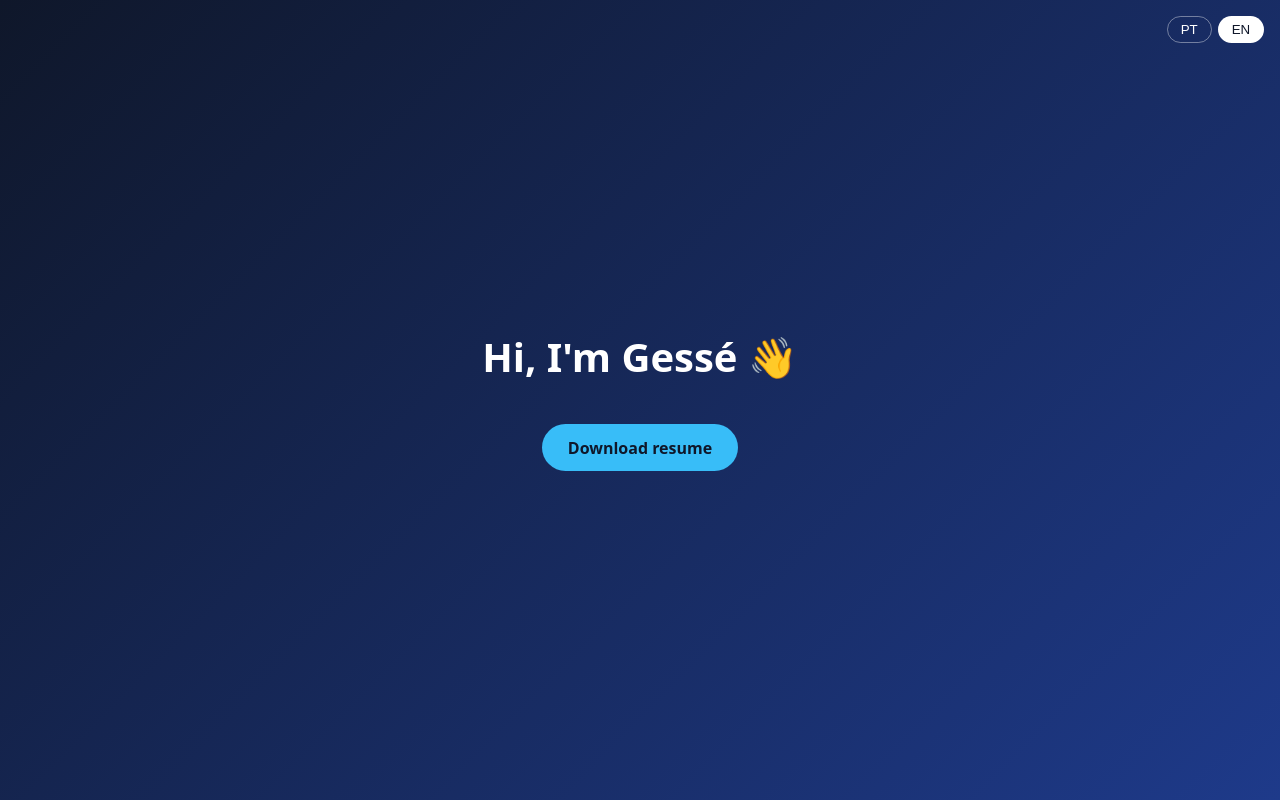
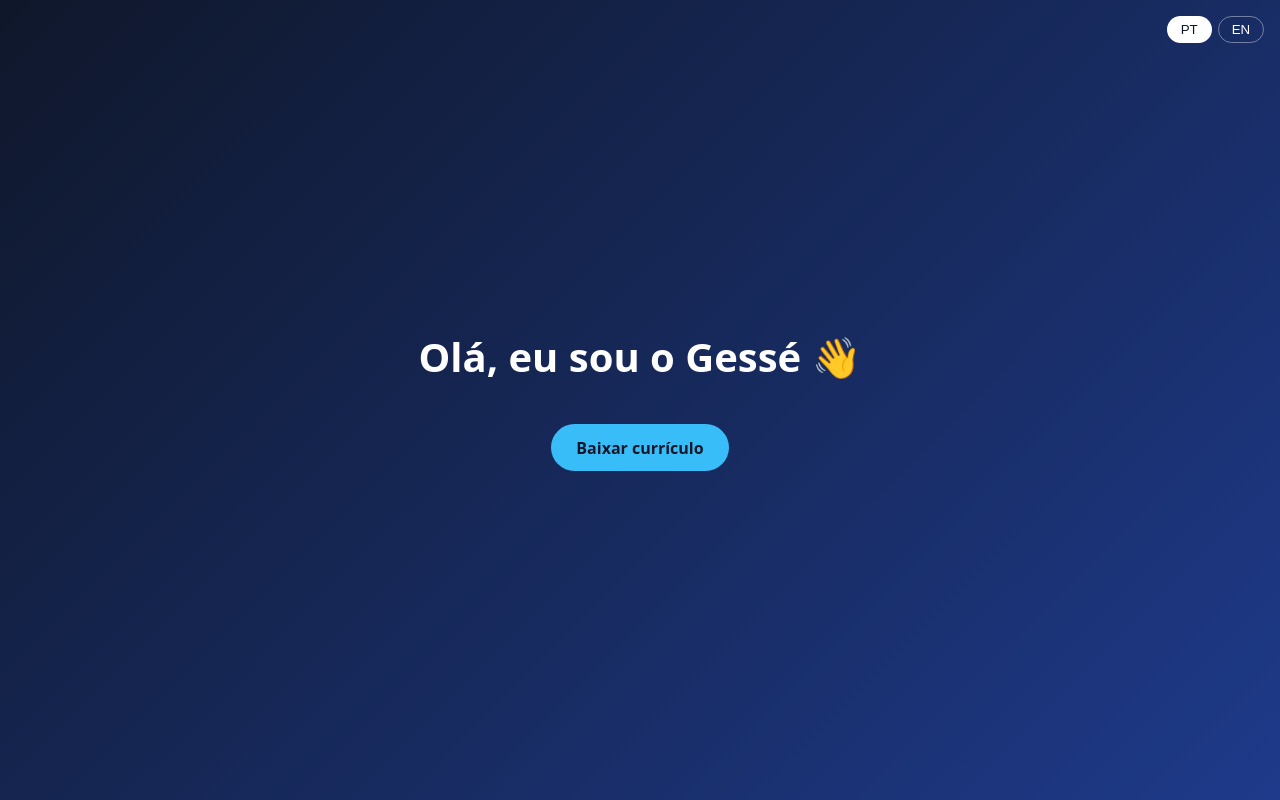
Before and after one commit to gessemacedo/gesse-soares, a plain HTML site: page index.html in a window 1280 px wide. Drawn offline with Linux system fonts and the light colour scheme.

Commit message:
Abre em PT e troca idioma só no clique

```diff
--- a/index.html
+++ b/index.html
@@ -1,15 +1,10 @@
 <!doctype html><html lang="pt-BR"><head><meta charset="utf-8"><meta name="viewport" content="width=device-width,initial-scale=1"><title>Gessé Soares</title>
 <style>body{margin:0;font-family:system-ui,sans-serif;background:linear-gradient(135deg,#0f172a,#1e3a8a);color:#fff;min-height:100vh;display:grid;place-items:center;text-align:center}main{padding:2rem;max-width:640px}h1{font-size:2.5rem;margin:0 0 1rem}a.cv{display:inline-block;margin-top:1.5rem;padding:.8rem 1.6rem;border-radius:999px;background:#38bdf8;color:#0f172a;font-weight:700;text-decoration:none}.lang{position:fixed;top:1rem;right:1rem;display:flex;gap:.4rem}.lang button{background:transparent;color:#fff;border:1px solid #fff6;border-radius:999px;padding:.3rem .8rem;cursor:pointer}.lang button.on{background:#fff;color:#0f172a}</style></head>
-<body><div class="lang" translate="no"><button data-l="pt">PT</button><button data-l="en">EN</button></div>
-<main><h1 id="t"></h1><a class="cv" id="cv"></a></main>
+<body><div class="lang" translate="no"><button data-l="pt" class="on">PT</button><button data-l="en">EN</button></div>
+<main><h1 id="t">Olá, eu sou o Gessé 👋</h1><a class="cv" id="cv" href="https://gessemacedo.github.io/assets/cv.pdf" download="Curriculo-Gesse-Soares-PT.pdf">Baixar currículo</a></main>
 <script>
-const T={pt:{t:"Olá, eu sou o Gessé 👋",b:"Baixar currículo",f:"cv.pdf",n:"Curriculo-Gesse-Soares-PT.pdf"},en:{t:"Hi, I'm Gessé 👋",b:"Download resume",f:"cv-en.pdf",n:"Resume-Gesse-Soares-EN.pdf"}};
-const h=document.documentElement;let manual=null,mine="";
-const det=()=>manual||(/^en/i.test(h.lang)?"en":/^pt/i.test(h.lang)?"pt":(/^pt/i.test(navigator.language)?"pt":"en"));
-function apply(){const l=det(),d=T[l],a=document.getElementById("cv");a.href="https://gessemacedo.github.io/assets/"+d.f;a.download=d.n;
-if(!h.classList.contains("translated-ltr")){document.getElementById("t").textContent=d.t;a.textContent=d.b;mine=l==="pt"?"pt-BR":"en";if(h.lang!==mine)h.lang=mine}
-document.querySelectorAll(".lang button").forEach(b=>b.classList.toggle("on",b.dataset.l===l))}
-document.querySelectorAll(".lang button").forEach(b=>b.onclick=()=>{manual=b.dataset.l;apply()});
-new MutationObserver(()=>{if(h.lang!==mine||h.classList.contains("translated-ltr")){manual=null;apply()}}).observe(h,{attributes:true,attributeFilter:["lang","class"]});
-h.lang="";apply()
+const T={pt:["Olá, eu sou o Gessé 👋","Baixar currículo","cv.pdf","Curriculo-Gesse-Soares-PT.pdf","pt-BR"],en:["Hi, I'm Gessé 👋","Download resume","cv-en.pdf","Resume-Gesse-Soares-EN.pdf","en"]};
+document.querySelectorAll(".lang button").forEach(b=>b.onclick=()=>{const d=T[b.dataset.l],a=document.getElementById("cv");
+document.getElementById("t").textContent=d[0];a.textContent=d[1];a.href="https://gessemacedo.github.io/assets/"+d[2];a.download=d[3];document.documentElement.lang=d[4];
+document.querySelectorAll(".lang button").forEach(x=>x.classList.toggle("on",x===b))});
 </script></body></html>
```
